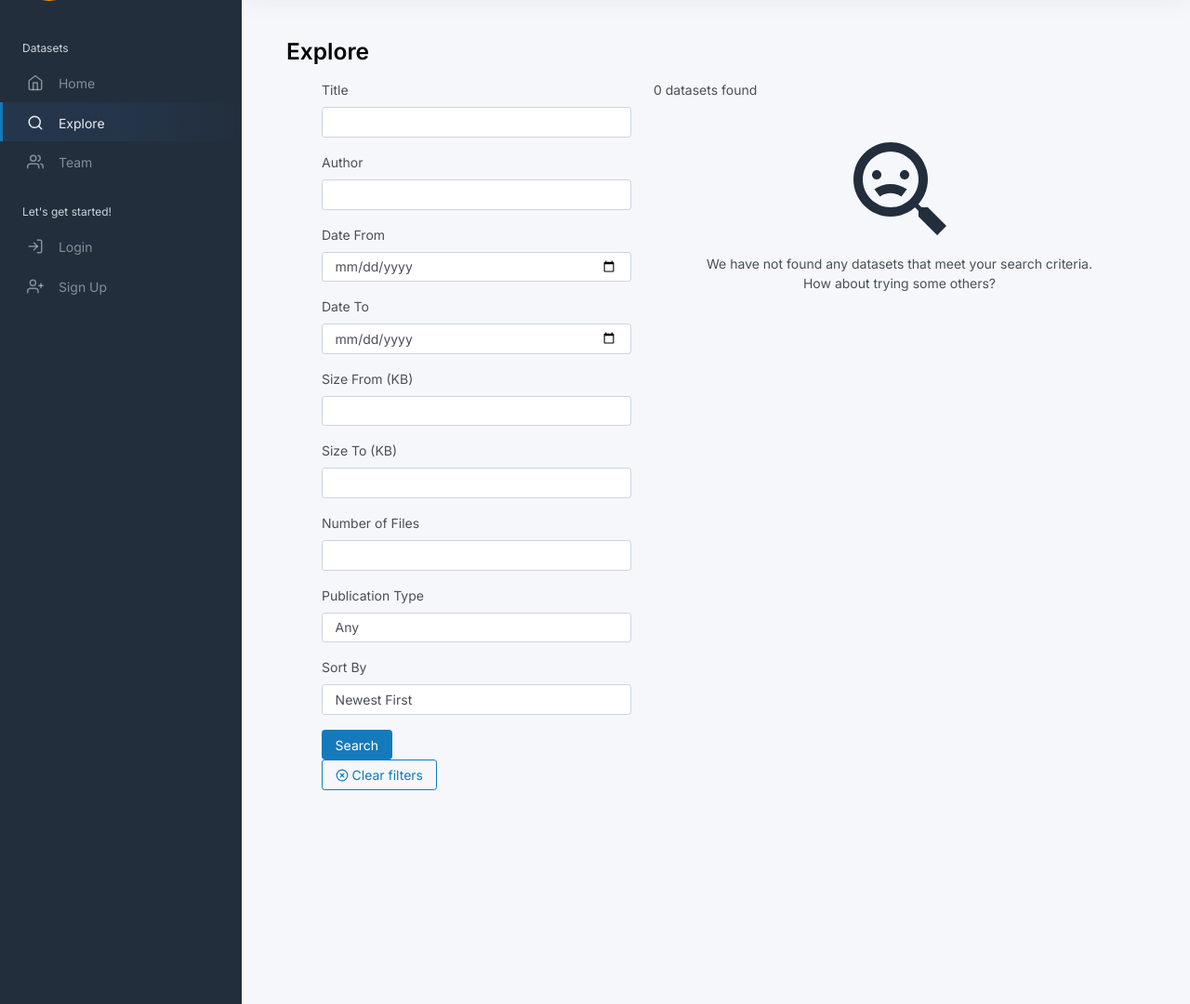
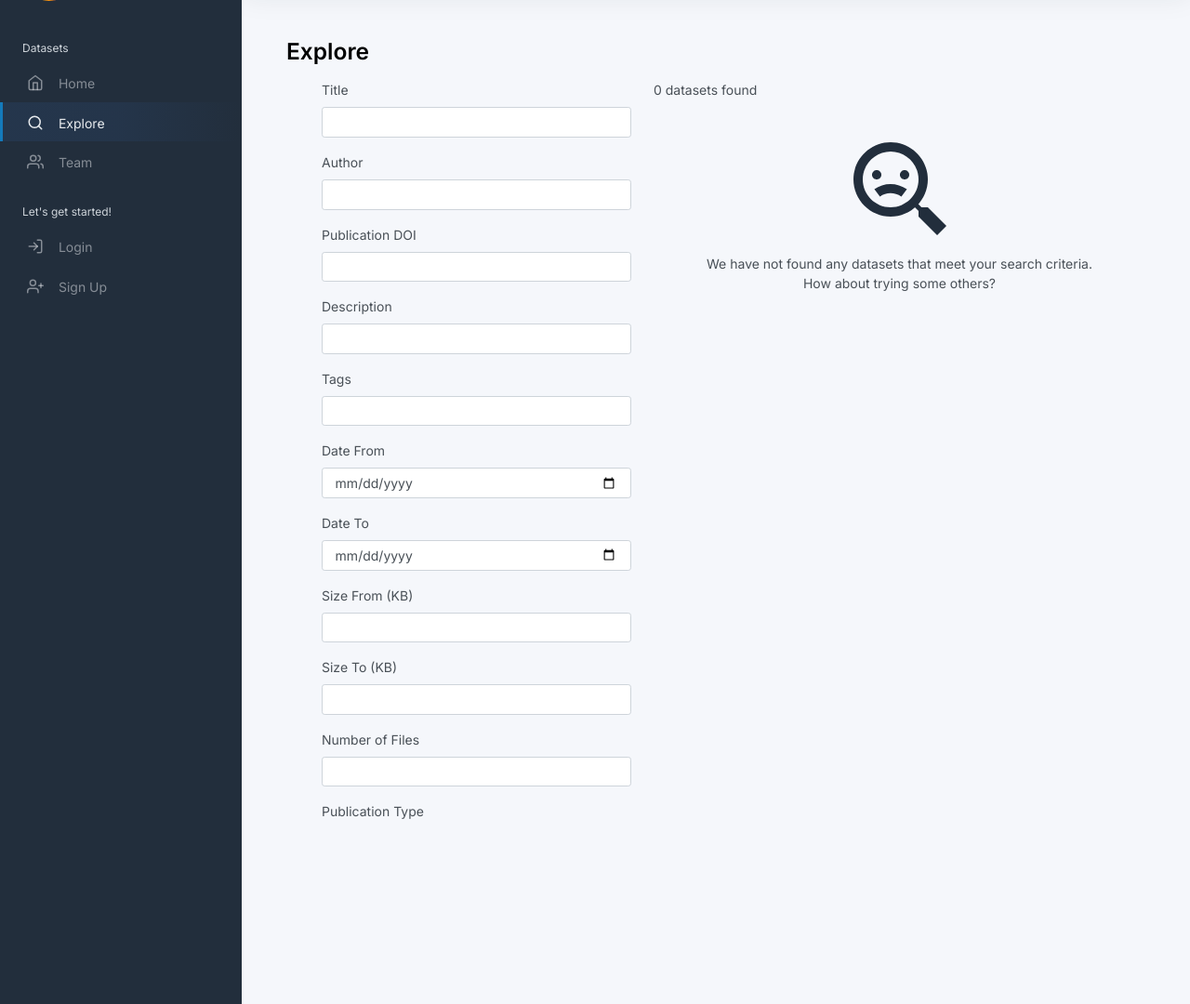
Before and after one commit to maravimaq/puchero-hub, a Flask app: page /explore in a window 1280 px wide. Shown: the part 73-1153 px from the top of the page at 93% size. Run offline with Flask 3, Linux system fonts and the light colour scheme; data that the repository does not hold is empty; parts of the project's set-up code (start-up, migrations or seed data) failed here and were passed over; some libraries are stand-ins or nearby versions.

Commit message:
Feat(Advance_Filtering): Added new filters #52

```diff
--- a/app/modules/explore/assets/scripts.js
+++ b/app/modules/explore/assets/scripts.js
@@ -51,11 +51,14 @@ function send_query() {
     const searchCriteria = {
         title: document.getElementById('title').value,
         author: document.getElementById('author').value,
+        publication_doi: document.getElementById('publication_doi').value,
         date_from: document.getElementById('date_from').value,
         date_to: document.getElementById('date_to').value,
         size_from: document.getElementById('size_from').value,
         size_to: document.getElementById('size_to').value,
         files_count: document.getElementById('files_count').value,
+        description: document.getElementById('description').value,
+        tags: document.getElementById('tags').value,
         publication_type: document.getElementById('publication_type').value,
         sorting: document.getElementById('sorting').value,
         csrf_token: document.querySelector('input[name="csrf_token"]').value
@@ -185,6 +188,17 @@ function clearFilters() {
     let authorInput = document.getElementById('author');
     authorInput.value = "";
 
+// Reset the publication DOI
+    let publicationDoiInput = document.getElementById('publication_doi');
+    publicationDoiInput.value = "";
+
+    // Reset the description
+    let descriptionInput = document.getElementById('description');
+    descriptionInput.value = "";
+
+    // Reset the tags
+    let tagsInput = document.getElementById('tags');
+    tagsInput.value = "";
     // Reset the date range
     let dateFromInput = document.getElementById('date_from');
     dateFromInput.value = "";
--- a/app/modules/explore/forms.py
+++ b/app/modules/explore/forms.py
@@ -12,7 +12,7 @@ class ExploreForm(FlaskForm):
     date_to = DateField('Date To', validators=[Optional()])
     size_from = IntegerField('Size From (KB)', validators=[Optional(), NumberRange(min=0)])
     size_to = IntegerField('Size To (KB)', validators=[Optional(), NumberRange(min=0)])
-    format = StringField('Format', validators=[Optional()])
+    description = StringField('Description', validators=[Optional()])
     files_count = IntegerField('Number of Files', validators=[Optional(), NumberRange(min=0)])
     tags = StringField('Tags', validators=[Optional()])
     publication_type = SelectField(
--- a/app/modules/explore/repositories.py
+++ b/app/modules/explore/repositories.py
@@ -13,20 +13,24 @@ class ExploreRepository(BaseRepository):
         super().__init__(DataSet)
 
     def filter(self, title="", author="", date_from=None, date_to=None,
-               publication_doi="", files_count="", size_from=None,
+               publication_doi="", files_count="", description="", size_from=None,
                size_to=None, publication_type="any",
                sorting="newest", tags=None, **kwargs):
-        # Normalize and remove unwanted characters
-
         filters = []
         if title:
             filters.append(DSMetaData.title.ilike(f"%{title}%"))
         if author:
             filters.append(Author.name.ilike(f"%{author}%"))
+        if publication_doi:
+            filters.append(DSMetaData.dataset_doi.ilike(f"%{publication_doi}%"))
         if date_from:
             filters.append(DataSet.created_at >= date_from)
         if date_to:
             filters.append(DataSet.created_at <= date_to)
+        if description:
+            filters.append(DSMetaData.description.ilike(f"%{description}%"))
+        if tags:
+            filters.append(DSMetaData.tags.ilike(f"%{tags}%"))
 
         # Subconsulta para files_count
         if files_count != "" and files_count is not None and files_count != "0":
--- a/app/modules/explore/templates/explore/index.html
+++ b/app/modules/explore/templates/explore/index.html
@@ -18,6 +18,18 @@
                 <div class="mb-3">
                     {{ form.author.label(class="form-label") }}
                     {{ form.author(class="form-control", id="author") }}
+                </div>
+                <div class="mb-3">
+                    {{ form.publication_doi.label(class="form-label") }}
+                    {{ form.publication_doi(class="form-control", id="publication_doi") }}
+                </div>
+                <div class="mb-3">
+                    {{ form.description.label(class="form-label") }}
+                    {{ form.description(class="form-control", id="description") }}
+                </div>
+                <div class="mb-3">
+                    {{ form.tags.label(class="form-label") }}
+                    {{ form.tags(class="form-control", id="tags") }}
                 </div>
                 <div class="mb-3">
                     {{ form.date_from.label(class="form-label") }}
```
Also changed, not shown: 1 other file.
